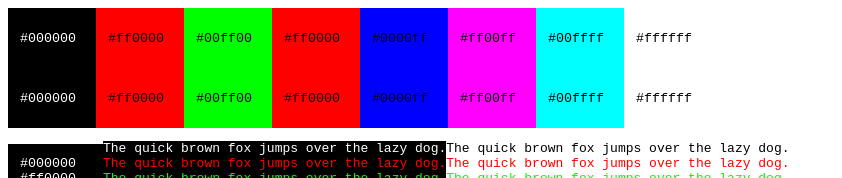
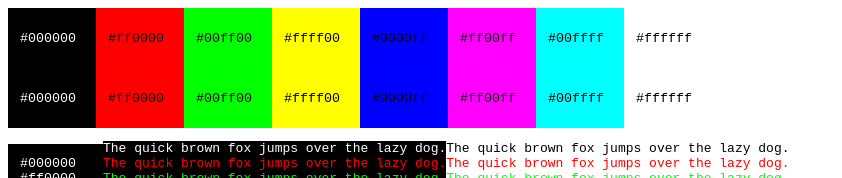
Before and after one commit to tteeoo/colormaker, a plain HTML site: page index.html in a window 1280 px wide. Shown: the top 178 px of the page, without its empty margins (0-842 px from the left). Drawn offline with Linux system fonts and the light colour scheme.

Commit message:
Fix default colors

```diff
--- a/index.html
+++ b/index.html
@@ -12,7 +12,7 @@
 			<input class="black input" id="black-id" type="text"/>
 			<input class="red input" id="red-id" type="text" value="#ff0000"/>
 			<input class="green input" id="green-id" type="text" value="#00ff00"/>
-			<input class="yellow input" id="yellow-id" type="text" value="#ff0000"/>
+			<input class="yellow input" id="yellow-id" type="text" value="#ffff00"/>
 			<input class="blue input" id="blue-id" type="text" value="#0000ff"/>
 			<input class="magenta input" id="magenta-id" type="text" value="#ff00ff"/>
 			<input class="cyan input" id="cyan-id" type="text" value="#00ffff"/>
@@ -22,7 +22,7 @@
 			<input class="bright-black input" id="bright-black-id" type="text"/>
 			<input class="bright-red input" id="bright-red-id" type="text" value="#ff0000"/>
 			<input class="bright-green input" id="bright-green-id" type="text" value="#00ff00"/>
-			<input class="bright-yellow input" id="bright-yellow-id" type="text" value="#ff0000"/>
+			<input class="bright-yellow input" id="bright-yellow-id" type="text" value="#ffff00"/>
 			<input class="bright-blue input" id="bright-blue-id" type="text" value="#0000ff"/>
 			<input class="bright-magenta input" id="bright-magenta-id" type="text" value="#ff00ff"/>
 			<input class="bright-cyan input" id="bright-cyan-id" type="text" value="#00ffff"/>
```
